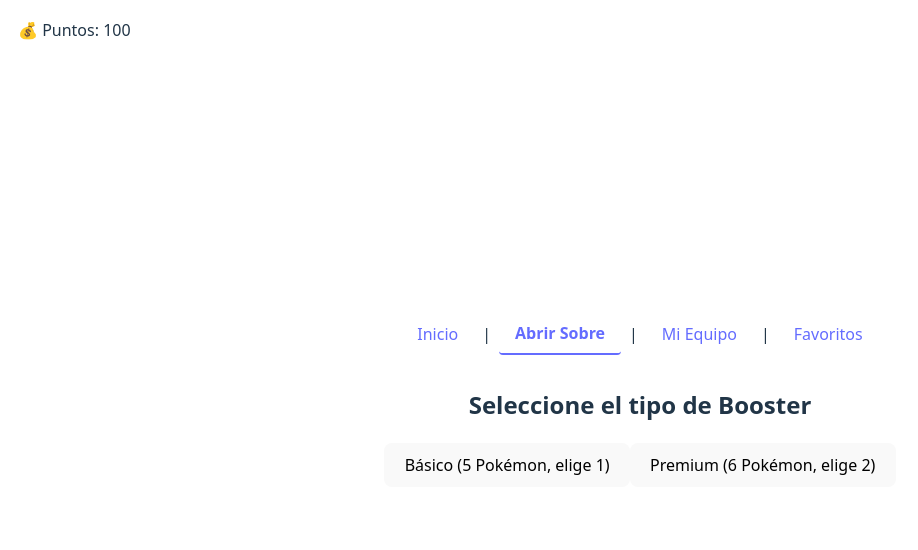
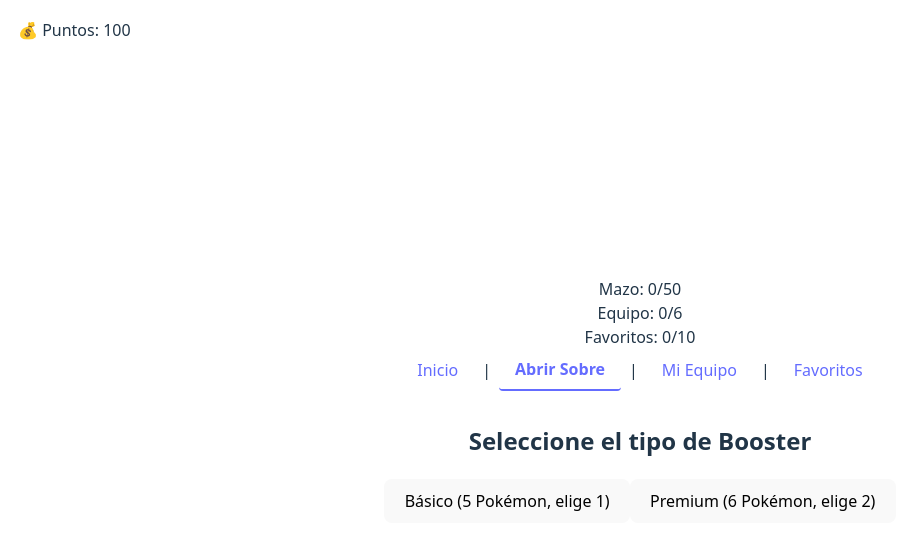
Before and after one commit to RevJuanma/prac3-template, a React (Vite) app: page /abrir-sobre in a window 1280 px wide. Shown: the top 550 px of the page, without its empty margins (0-918 px from the left). Built offline with nearby package versions, Linux system fonts and the light colour scheme.

Commit message:
proyecto terminado

```diff
--- a/src/App.css
+++ b/src/App.css
@@ -6,7 +6,6 @@
   margin: 0 auto;
   padding: 2rem;
   text-align: center;
-}
 
 /* --------------------------------------------------------------------
    Navegación principal
@@ -27,7 +26,7 @@
 }
 
 nav a:hover {
-  background-color: #f0f0f0;
+  background-color: #40445c;
 }
 
 nav a.active {
--- a/src/App.jsx
+++ b/src/App.jsx
@@ -12,6 +12,7 @@
 import { PointsProvider } from "./context/PointsContext";
 import { PointsDisplay } from "./components/PointsDisplay/PointsDisplay"
 import MyTeam from "./components/MyTeam/MyTeam";
+import CountPokemonDisplay from "./components/CountPokemonDisplay/CountPokemonDisplay";
 
 export default function App() {
   return (
@@ -30,6 +31,7 @@
         <FavoritesProvider>
           <TeamProvider>
             <DeckProvider>
+              <CountPokemonDisplay />
               <BrowserRouter>
                 <nav>
                   <NavLink to="/" end>
--- a/src/components/Booster/Booster.jsx
+++ b/src/components/Booster/Booster.jsx
@@ -5,9 +5,9 @@
 import { useFavorites } from "../../context/FavoritesContext";
 import {
   LIMITE_DE_MAZO,
-  POKEMON_EN_FAVORITOS_NO_PUEDE_ELIMINARSE_DEL_MAZO,
-  POKEMON_EN_EQUIPO_NO_PUEDE_ELIMINARSE_DEL_MAZO,
-  SELECT_POKEMON_REQUIRED, AÑADIO_PUNTOS
+  AÑADIO_PUNTOS_MULTIPLES,
+  SELECT_POKEMON_REQUIRED,
+  AÑADIO_PUNTOS,
 } from "../../constans/alerts";
 import { FaPlus } from "react-icons/fa";
 import { usePoints } from "../../context/PointsContext";
@@ -18,19 +18,22 @@
   maxSelection = 1,
   onClose,
 }) {
-  const { toggleDeck, isInDeck, isFilled } = useDeck();
+  const { toggleDeck, isInDeck, isFilled, availableSlots } = useDeck();
   const { isFavorite } = useFavorites();
   const [selected, setSelected] = useState([]);
-  const [maxSelectionReached, setMaxSelectionReached] = useState(false);
+    const [maxSelectionReached, setMaxSelectionReached] = useState(false);
   const { incrementPoints } = usePoints();
 
-  // IDs aleatorios de Pokémon
-  const pokemonIds = useMemo(() => {
-    return Array.from({ length: 151 }, (_, i) => i + 1)
-      .sort(() => Math.random() - 0.5)
-      .slice(0, count);
-  }, [count]);
+  // Genera IDs aleatorios para el booster
+  const pokemonIds = useMemo(
+    () =>
+      Array.from({ length: 151 }, (_, i) => i + 1)
+        .sort(() => Math.random() - 0.5)
+        .slice(0, count),
+    [count]
+  );
 
+  // Maneja selección local
   const toggleSelected = (id) => {
     setSelected((prev) => {
       // Si ya estaba seleccionado, lo quitamos
@@ -52,25 +55,40 @@
 
   const addSelectedToDeck = () => {
     if (selected.length < maxSelection) {
-      toast.warn(
-        SELECT_POKEMON_REQUIRED(maxSelection)
-      );
+      toast.warn(SELECT_POKEMON_REQUIRED(maxSelection));
       return;
     }
+
+    // Chequeo inicial de si el mazo ya estaba lleno
+    const initiallyFull = isFilled();
+    // Contador local de cuántos acabo de añadir
+    let addedCount = 0;
+    let pointExchangeCount = 0;
+
+    // Procesa cada seleccionado, pero sin toasts de puntos repetidos
     selected.forEach((id) => {
-      if (isFavorite(id)) {
-        toast.warn(POKEMON_EN_FAVORITOS_NO_PUEDE_ELIMINARSE_DEL_MAZO);
-      } else if (isFilled() && !isInDeck(id)) {
-        toast.warn(LIMITE_DE_MAZO);
-        toast.info(AÑADIO_PUNTOS);
-        incrementPoints(1);
+      if (initiallyFull || addedCount >= availableSlots() || isInDeck(id)) {
+        // Marca para canje de puntos
+        pointExchangeCount++;
       } else {
+        // Primer Pokémon que entra al mazo
+        toggleDeck(id);
         toast.success(`¡Pokémon #${id} agregado al mazo!`);
-        toggleDeck(id);
+        addedCount += 1;
       }
     });
+
+    // Si hubo canjes de puntos, una sola alerta global
+    if (pointExchangeCount > 0) {
+      incrementPoints(pointExchangeCount);
+      toast.warn(LIMITE_DE_MAZO);
+      pointExchangeCount === 1
+        ? toast.info(AÑADIO_PUNTOS)
+        : toast.info(AÑADIO_PUNTOS_MULTIPLES(pointExchangeCount));
+    }
+
     setSelected([]);
-    onClose(); // avisamos al padre para cerrar el sobre
+    onClose();
   };
 
   return (
@@ -127,8 +145,7 @@
               borderRadius: "8px",
             }}
           >
-            <FaPlus />
-            Agregar {selected.length} al mazo
+            <FaPlus /> Agregar {selected.length} al mazo
           </button>
         </div>
       )}
--- /dev/null
+++ b/src/components/CountPokemonDisplay/CountPokemonDisplay.jsx
@@ -0,0 +1,18 @@
+import React from "react";
+import { useDeck, MAX_DECK_SIZE } from "../../context/DeckContext";
+import { useTeam, MAX_TEAM_SIZE } from "../../context/TeamContext";
+import { useFavorites, MAX_FAVS_SIZE } from "../../context/FavoritesContext";
+
+export default function CountPokemonDisplay() {
+  const { deck } = useDeck();
+  const { team } = useTeam();
+  const { favs } = useFavorites();
+
+  return (
+    <div className="flex justify-around my-4 text-lg font-semibold">
+      <div>Mazo: {deck.length}/{MAX_DECK_SIZE}</div>
+      <div>Equipo: {team.length}/{MAX_TEAM_SIZE}</div>
+      <div>Favoritos: {favs.length}/{MAX_FAVS_SIZE}</div>
+    </div>
+  );
+}
--- a/src/components/Deck/Deck.jsx
+++ b/src/components/Deck/Deck.jsx
@@ -10,15 +10,18 @@
   LIMITE_EQUIPO,
   AÑADIO_EQUIPO,
   QUITAR_EQUIPO,
+  AÑADIO_PUNTOS,
 } from "../../constans/alerts";
 import { toast } from "react-toastify";
 import Pagination from "../Pagination/Pagination";
 import { useMemo, useState } from "react";
+import { usePoints } from "../../context/PointsContext";
 
 export default function Deck() {
   const { toggleDeck, deck } = useDeck();
   const { toggleTeam, isInTeam, isFilledTeams } = useTeam();
   const { isFavorite } = useFavorites();
+  const { incrementPoints } = usePoints();
 
   // Estado de paginación
   const [currentPage, setCurrentPage] = useState(1);
@@ -64,6 +67,8 @@
                 toast.warn(POKEMON_EN_EQUIPO_NO_PUEDE_ELIMINARSE_DEL_MAZO);
               } else {
                 toggleDeck(id);
+                incrementPoints (1);
+                toast.info (AÑADIO_PUNTOS);
               }
             },
           };
--- a/src/components/PointsDisplay/PointsDisplay.jsx
+++ b/src/components/PointsDisplay/PointsDisplay.jsx
@@ -5,7 +5,7 @@
   const { points } = usePoints();
 
   return (
-    <div style={{ position: "fixed", top: 10, left: 10, background: "#fff", padding: "0.5rem", borderRadius: "5px", zIndex: 999 }}>
+    <div style={{ position: "fixed", top: 10, left: 10, padding: "0.5rem", borderRadius: "5px", zIndex: 999 }}>
       💰 Puntos: {points}
     </div>
   );
--- a/src/constans/alerts.js
+++ b/src/constans/alerts.js
@@ -9,3 +9,5 @@
 export const QUITAR_EQUIPO = "Este Pokémon se quito del equipo";
 export const QUITAR_FAVORITOS = "Este Pokémon se quito de favoritos";
 export const AÑADIO_PUNTOS = "Se añadió 1 punto por esta carta"
+export const AÑADIO_PUNTOS_MULTIPLES = (count) =>
+  `Se añadieron ${count} puntos por estas cartas`;
--- a/src/context/DeckContext.jsx
+++ b/src/context/DeckContext.jsx
@@ -2,6 +2,7 @@
 import useLocalStorage from "../hooks/UseLocalStorage";
 import { FavoritesContext } from "./FavoritesContext";
 import { TeamContext } from "./TeamContext";
+export const MAX_DECK_SIZE = 50;
 
 export const DeckContext = React.createContext();
 export function DeckProvider({ children }) {
@@ -17,19 +18,26 @@
         return curr.filter((x) => x !== id);
       } else {
         const nonFavCount = curr.filter((x) => !favs.includes(x)).length;
-        if (nonFavCount < 50) return [...curr, id];
+        if (nonFavCount < MAX_DECK_SIZE) return [...curr, id];
         return curr;
       }
     });
   };
 
-  const isFilled = () => {
-    const nonFavCount = deck.filter((x) => !favs.includes(x)).length;
-    return nonFavCount === 50;
-  };
+  const deckSize = () => deck.filter((id) => !favs.includes(id)).length;
+  const availableSlots = () => MAX_DECK_SIZE - deckSize();
 
   return (
-    <DeckContext.Provider value={{ deck, toggleDeck, isInDeck, isFilled }}>
+    <DeckContext.Provider
+      value={{
+        deck,
+        toggleDeck,
+        isInDeck,
+        deckSize,
+        availableSlots,
+        isFilled: () => deckSize() >= MAX_DECK_SIZE,
+      }}
+    >
       {children}
     </DeckContext.Provider>
   );
--- a/src/context/FavoritesContext.jsx
+++ b/src/context/FavoritesContext.jsx
@@ -1,5 +1,6 @@
 import React, { createContext, useContext } from "react";
 import useLocalStorage from "../hooks/UseLocalStorage";
+export const MAX_FAVS_SIZE = 10;
 
 export const FavoritesContext = createContext();
 export function FavoritesProvider({ children }) {
@@ -11,14 +12,14 @@
     setFavs((curr) =>
       curr.includes(id)
         ? curr.filter((x) => x !== id)
-        : curr.length < 10
+        : curr.length < MAX_FAVS_SIZE
         ? [...curr, id]
         : curr
     );
   };
   const setCustomName = (id, name) =>
     setCustomNames((curr) => ({ ...curr, [id]: name }));
-  const isFilledFavorites = () => favs.length === 10;
+  const isFilledFavorites = () => favs.length === MAX_FAVS_SIZE;
 
   return (
     <FavoritesContext.Provider
--- a/src/context/TeamContext.jsx
+++ b/src/context/TeamContext.jsx
@@ -1,5 +1,6 @@
 import React, { createContext, useContext } from "react";
 import useLocalStorage from "../hooks/UseLocalStorage";
+export const MAX_TEAM_SIZE = 6;
 
 export const TeamContext = createContext();
 export function TeamProvider({ children }) {
```
